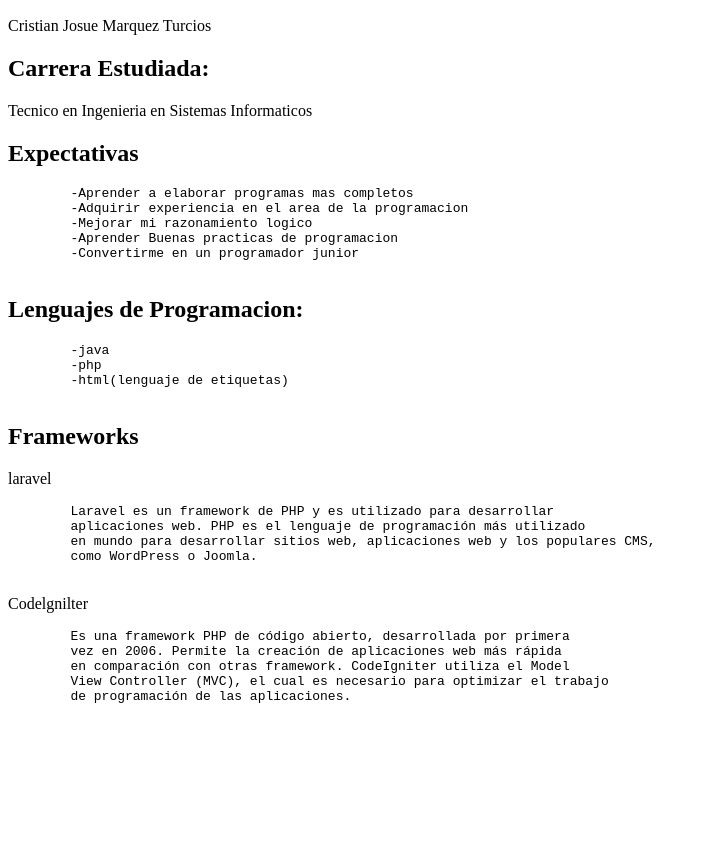
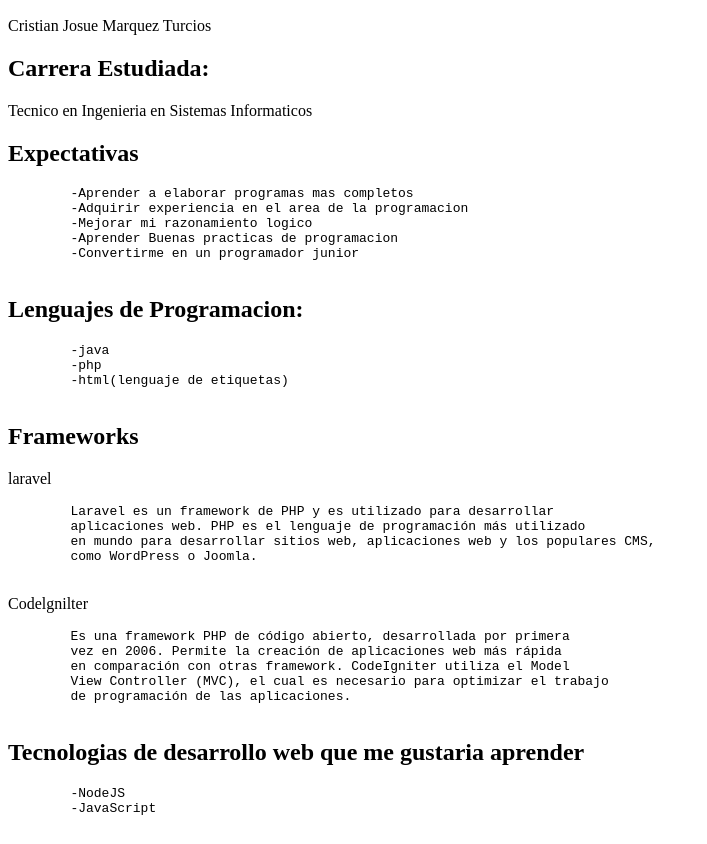
Before and after one commit to ctjmit/Biografia, a plain HTML site: page index.html in a window 1280 px wide. Shown: the part 110-954 px from the top of the page, without its empty margins (0-707 px from the left). Before the commit the page ends 842 px from the top, so only its background shows below. Drawn offline with Linux system fonts and the light colour scheme.

Commit message:
agregando tecnologias

```diff
--- a/index.html
+++ b/index.html
@@ -42,5 +42,11 @@
         View Controller (MVC), el cual es necesario para optimizar el trabajo
         de programación de las aplicaciones.
     </pre>
+    <h2>Tecnologias de desarrollo web que me gustaria aprender</h2>
+    <pre>
+        -NodeJS
+        -JavaScript
+    </pre>
+
 </body>
 </html>
```
